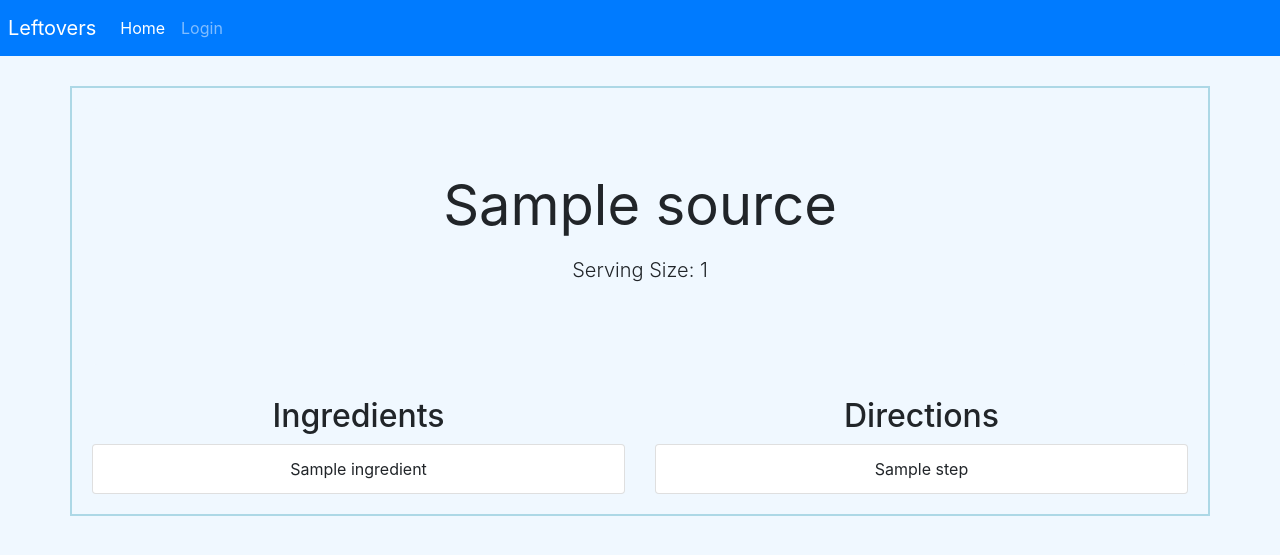
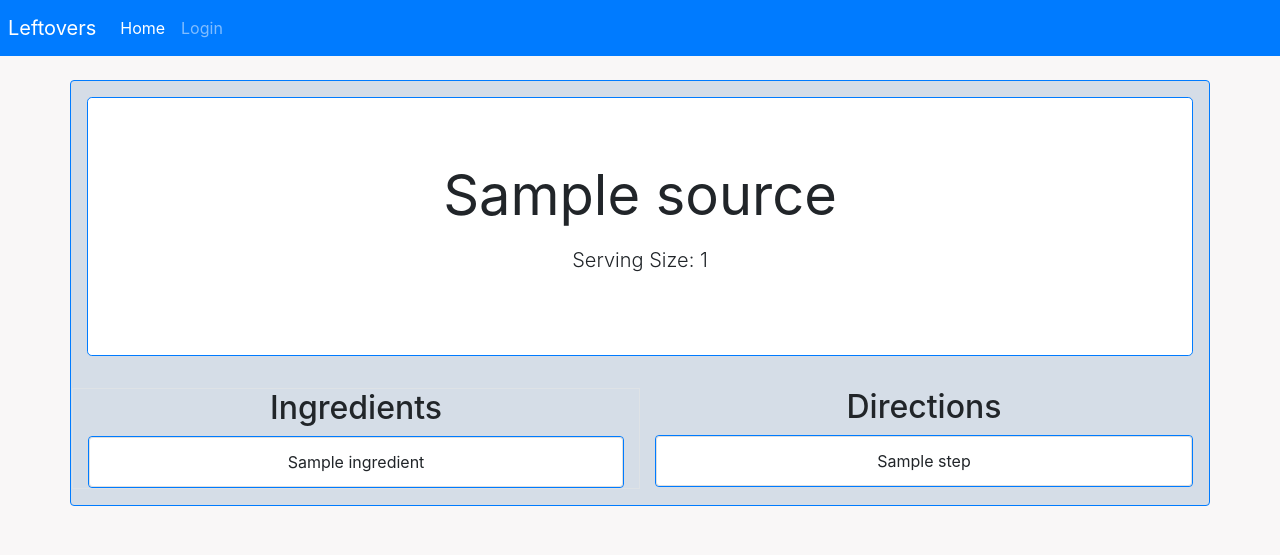
Before and after one commit to ArnaudCabello/CSE5914Leftovers, a Flask app: template app/templates/recipe.html in a window 1280 px wide. Shown: the top 555 px of the page. Run offline with Flask 3, Linux system fonts and the light colour scheme; the template is opened without the code that fills it: most values are stand-ins (such as "Sample title", 1, 10 or a date in 2020); some libraries are stand-ins or nearby versions.

Commit message:
style recipe.html and general style improvements

```diff
--- a/app/static/css/main.css
+++ b/app/static/css/main.css
@@ -20,11 +20,6 @@ body {
   background: var(--secondary-clr);
 }
 
-.inner-module {
-  /* background: var(--primary-clr); */
-  background: white;
-}
-
 .white-module {
   background: white;
 }
--- a/app/templates/recipe.html
+++ b/app/templates/recipe.html
@@ -2,61 +2,60 @@
 <html lang="en">
   <head>
     <meta charset="UTF-8" />
-    <meta name="viewport" content="width=device-width, initial-scale=1.0"/>
+    <meta name="viewport" content="width=device-width, initial-scale=1.0" />
     <title>{{ recipe['_source']['name'] }}</title>
-    <link rel="stylesheet" href="https://maxcdn.bootstrapcdn.com/bootstrap/4.5.2/css/bootstrap.min.css">
-    <script type="text/javascript" src="{{url_for('static',filename='script/script.js')}}"></script>
+    <link
+      rel="stylesheet"
+      href="https://maxcdn.bootstrapcdn.com/bootstrap/4.5.2/css/bootstrap.min.css"
+    />
+    <script
+      type="text/javascript"
+      src="{{url_for('static',filename='script/script.js')}}"
+    ></script>
     <script src="{{url_for('static', filename='/script/results.js')}}"></script>
     <script src="{{url_for('static', filename='/script/recipe.js')}}"></script>
-    <link rel="stylesheet" href="{{url_for('static',filename='css/main.css')}}">
-
-    <style>
-      body {
-        background-color: #f0f8ff; /* Light blue background color */
-        text-align: center;
-      }
-
-      .container {
-        border: 2px solid #add8e6; /* Light blue border color */
-        padding: 20px;
-        margin-top: 30px;
-        width: 100%;
-        margin-left: auto;
-        margin-right: auto;
-      }
-      .jumbotron{
-        background-color: #f0f8ff;
-      }
-
-    </style>
+    <link
+      rel="stylesheet"
+      href="{{url_for('static',filename='css/main.css')}}"
+    />
+    <style></style>
   </head>
   <body>
     {% include 'navbar.html' %}
-    <div class="container">
-
-      <div class="jumbotron">
-          <h1 class="display-4"><strong>{{ recipe['_source']['name'] }}</strong></h1>
+    <div class="container module rounded mt-4 mb-4 p-3 border border-primary">
+      <div class="jumbotron white-module border border-primary">
+        <h1 class="display-4">
+          <strong>{{ recipe['_source']['name'] }}</strong>
+        </h1>
         <p class="lead">
-            {% for tag in recipe['_source']['tags'] %}
-              {% if '-hours-or-less' in tag or '-minutes-or-less' in tag %}
-                Time: {{ tag }}
-              {% endif %}
-            {% endfor %}
+          {% for tag in recipe['_source']['tags'] %} {% if '-hours-or-less' in
+          tag or '-minutes-or-less' in tag %} Time: {{ tag }} {% endif %} {%
+          endfor %}
         </p>
-          <p class="lead">Serving Size: {{ recipe['_source']['serving_size'] }}</p>
-          {% if current_user.is_authenticated %}
-            {% if is_favorited %}
-              <button class="btn btn-danger favorite-btn" data-recipe-id="{{ recipe['_id'] }}">Unfavorite</button>
+        <p class="lead">
+          Serving Size: {{ recipe['_source']['serving_size'] }}
+        </p>
+        {% if current_user.is_authenticated %} {% if is_favorited %}
+        <button
+          class="btn btn-danger favorite-btn"
+          data-recipe-id="{{ recipe['_id'] }}"
+        >
+          Unfavorite
+        </button>
         {% else %}
-              <button class="btn btn-primary favorite-btn" data-recipe-id="{{ recipe['_id'] }}">Favorite</button>
-            {% endif %}
-          {% endif %}
+        <button
+          class="btn btn-primary favorite-btn"
+          data-recipe-id="{{ recipe['_id'] }}"
+        >
+          Favorite
+        </button>
+        {% endif %} {% endif %}
       </div>
 
       <div class="row">
-          <div class="col-md-6">
+        <div class="col-md-6 border">
           <h2>Ingredients</h2>
-              <ul class="list-group">
+          <ul class="list-group border border-primary">
             {% for ingredient in recipe['_source']['ingredients_raw_str'] %}
             <li class="list-group-item">{{ ingredient }}</li>
             {% endfor %}
@@ -64,7 +63,7 @@
         </div>
         <div class="col-md-6">
           <h2>Directions</h2>
-              <ol class="list-group">
+          <ol class="list-group border border-primary">
             {% for step in recipe['_source']['steps'] %}
             <li class="list-group-item">{{ step }}</li>
             {% endfor %}
@@ -77,26 +76,28 @@
     <script src="https://cdnjs.cloudflare.com/ajax/libs/popper.js/1.16.0/umd/popper.min.js"></script>
     <script src="https://maxcdn.bootstrapcdn.com/bootstrap/4.5.2/js/bootstrap.min.js"></script>
     <script>
-      $(document).ready(function() {
-        $('.favorite-btn').click(function() {
-          var recipeId = $(this).attr('data-recipe-id');
-          var isFavorited = $(this).hasClass('btn-danger'); // Check if already favorited
-          var url = isFavorited ? '/recipe/' + recipeId + '/unfavorite' : '/recipe/' + recipeId + '/favorite';
+      $(document).ready(function () {
+        $(".favorite-btn").click(function () {
+          var recipeId = $(this).attr("data-recipe-id");
+          var isFavorited = $(this).hasClass("btn-danger"); // Check if already favorited
+          var url = isFavorited
+            ? "/recipe/" + recipeId + "/unfavorite"
+            : "/recipe/" + recipeId + "/favorite";
 
           $.ajax({
-            type: 'POST',
+            type: "POST",
             url: url,
-            success: function(response) {
+            success: function (response) {
               if (isFavorited) {
-                alert('Recipe removed from favorites!');
+                alert("Recipe removed from favorites!");
               } else {
-                alert('Recipe added to favorites!');
+                alert("Recipe added to favorites!");
               }
               location.reload(); // Refresh the page after favoriting/unfavoriting
             },
-            error: function(xhr, status, error) {
-              alert('Error modifying favorites: ' + error);
-            }
+            error: function (xhr, status, error) {
+              alert("Error modifying favorites: " + error);
+            },
           });
         });
       });
--- a/app/templates/results.html
+++ b/app/templates/results.html
@@ -26,7 +26,7 @@
 
     <!-- root page container -->
     <div
-      class="container module rounded border border-primary m-5 p-3 "
+      class="container module rounded border border-primary mt-5 mb-5  p-3 "
       id="content"
     >
       <!-- Container for Recipe and Ingredient headers -->
```
Lines whose indentation alone changed are shown as unchanged.
